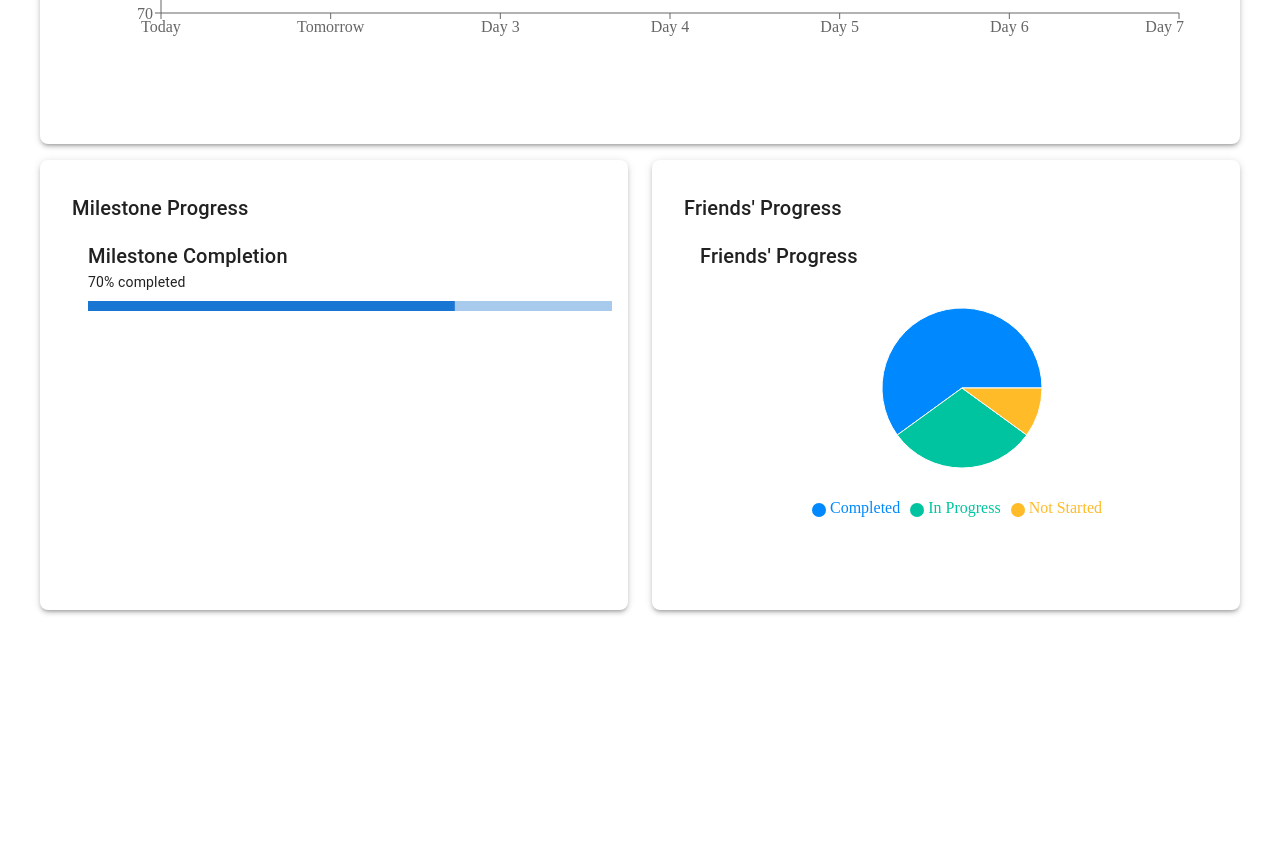
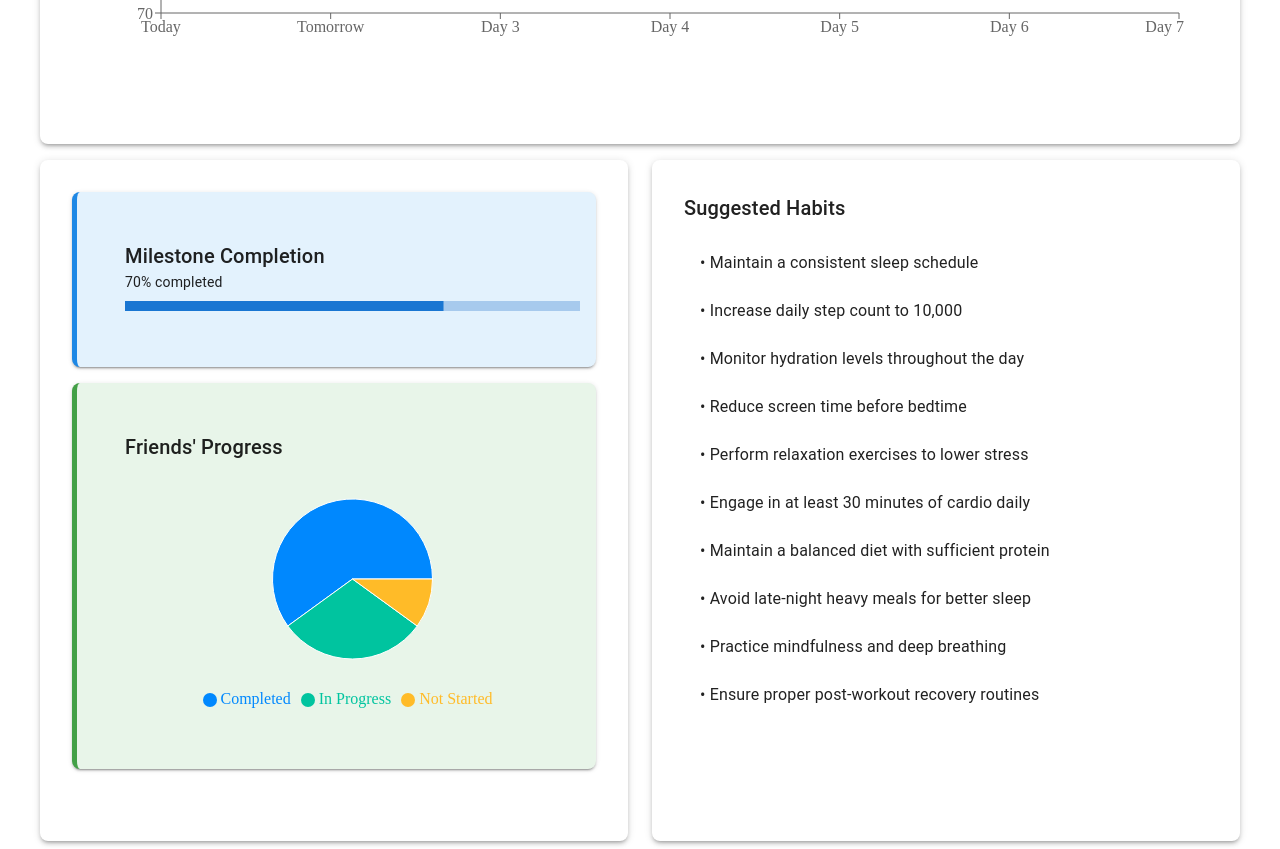
Before and after one commit to pankaj-avhad/ai-hacking-take1, a React (Vite) app in the folder health-app/: page /habits in a window 1280 px wide. Shown: the part 560-1409 px from the top of the page. Before the commit the page ends 1178 px from the top, so only its background shows below. Built offline with nearby package versions, Linux system fonts and the light colour scheme.

Commit message:
habits page

```diff
--- a/health-app/src/pages/HabitsPage.tsx
+++ b/health-app/src/pages/HabitsPage.tsx
@@ -1,9 +1,32 @@
-import { Box, Typography, Grid, Card, CardContent } from "@mui/material";
+import {
+  Box,
+  Typography,
+  Grid,
+  Card,
+  CardContent,
+  List,
+  ListItem,
+  ListItemText,
+} from "@mui/material";
 import ProjectionGraph from "../components/ProjectionGraph";
 import MilestoneProgress from "../components/MilestoneProgress";
 import FriendsPieChart from "../components/FriendsPieChart";
 
 const HabitsPage = () => {
+  // Suggested Habits List
+  const suggestedHabits = [
+    "Maintain a consistent sleep schedule",
+    "Increase daily step count to 10,000",
+    "Monitor hydration levels throughout the day",
+    "Reduce screen time before bedtime",
+    "Perform relaxation exercises to lower stress",
+    "Engage in at least 30 minutes of cardio daily",
+    "Maintain a balanced diet with sufficient protein",
+    "Avoid late-night heavy meals for better sleep",
+    "Practice mindfulness and deep breathing",
+    "Ensure proper post-workout recovery routines",
+  ];
+
   return (
     <Box p={4}>
       <Typography variant="h4" mb={3}>
@@ -24,9 +47,56 @@ const HabitsPage = () => {
         </Grid>
       </Grid>
 
-      {/* Milestone Progress (Left) | Friends Pie Chart (Right) */}
+      {/* Second Card: Styled Sections for Milestone Progress + Friends Pie Chart */}
       <Grid container spacing={3} alignItems="stretch" mt={3}>
-        {/* Left - Milestone Progress Card */}
+        <Grid item xs={12} md={6}>
+          <Card
+            sx={{
+              p: 2,
+              boxShadow: 3,
+              borderRadius: 2,
+              height: "100%",
+              display: "flex",
+              flexDirection: "column",
+              gap: 2, // Ensures proper spacing between sections
+            }}
+          >
+            <CardContent sx={{ flexGrow: 1 }}>
+              {/* Milestone Progress Section */}
+              <Card
+                sx={{
+                  p: 2,
+                  boxShadow: 2,
+                  borderRadius: 2,
+                  backgroundColor: "#E3F2FD", // Light Blue Background
+                  borderLeft: "5px solid #1E88E5", // Blue Accent Border
+                }}
+              >
+                <CardContent>
+                  <MilestoneProgress />
+                </CardContent>
+              </Card>
+
+              {/* Friends' Progress Pie Chart */}
+              <Card
+                sx={{
+                  p: 2,
+                  boxShadow: 2,
+                  borderRadius: 2,
+                  backgroundColor: "#E8F5E9", // Light Green Background
+                  borderLeft: "5px solid #43A047", // Green Accent Border
+                  mt: 2, // Adds space between the two sections
+                }}
+              >
+                <CardContent>
+                  <FriendsPieChart />
+                </CardContent>
+              </Card>
+            </CardContent>
+          </Card>
+        </Grid>
+
+        {/* Third Card: Suggested Habits */}
         <Grid item xs={12} md={6}>
           <Card
             sx={{
@@ -39,27 +109,16 @@ const HabitsPage = () => {
             }}
           >
             <CardContent sx={{ flexGrow: 1 }}>
-              <Typography variant="h6">Milestone Progress</Typography>
-              <MilestoneProgress />
-            </CardContent>
-          </Card>
-        </Grid>
-
-        {/* Right - Friends Progress Pie Chart Card */}
-        <Grid item xs={12} md={6}>
-          <Card
-            sx={{
-              p: 2,
-              boxShadow: 3,
-              borderRadius: 2,
-              height: "100%",
-              display: "flex",
-              flexDirection: "column",
-            }}
-          >
-            <CardContent sx={{ flexGrow: 1 }}>
-              <Typography variant="h6">Friends' Progress</Typography>
-              <FriendsPieChart />
+              <Typography variant="h6" gutterBottom>
+                Suggested Habits
+              </Typography>
+              <List>
+                {suggestedHabits.map((habit, index) => (
+                  <ListItem key={index}>
+                    <ListItemText primary={`• ${habit}`} />
+                  </ListItem>
+                ))}
+              </List>
             </CardContent>
           </Card>
         </Grid>
```
